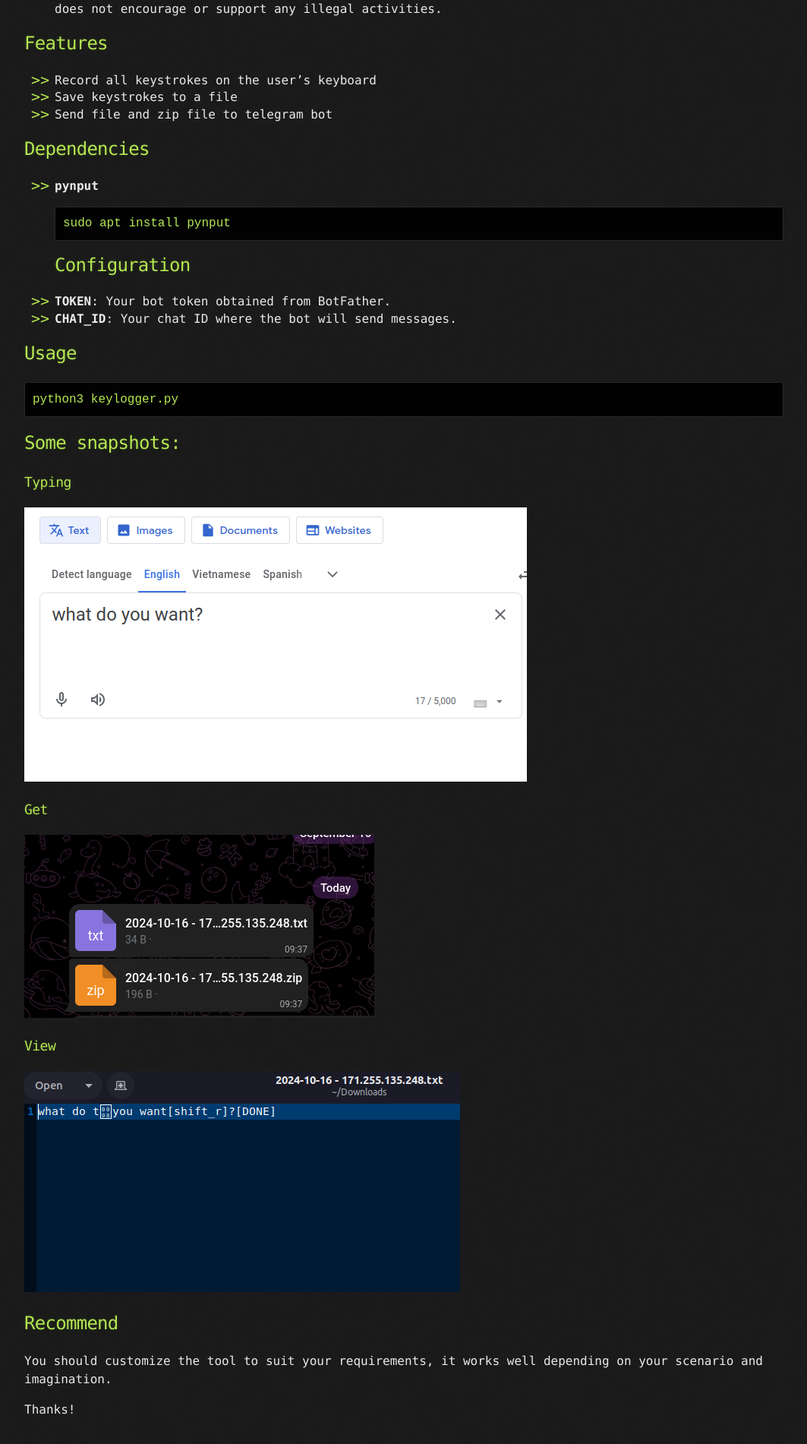
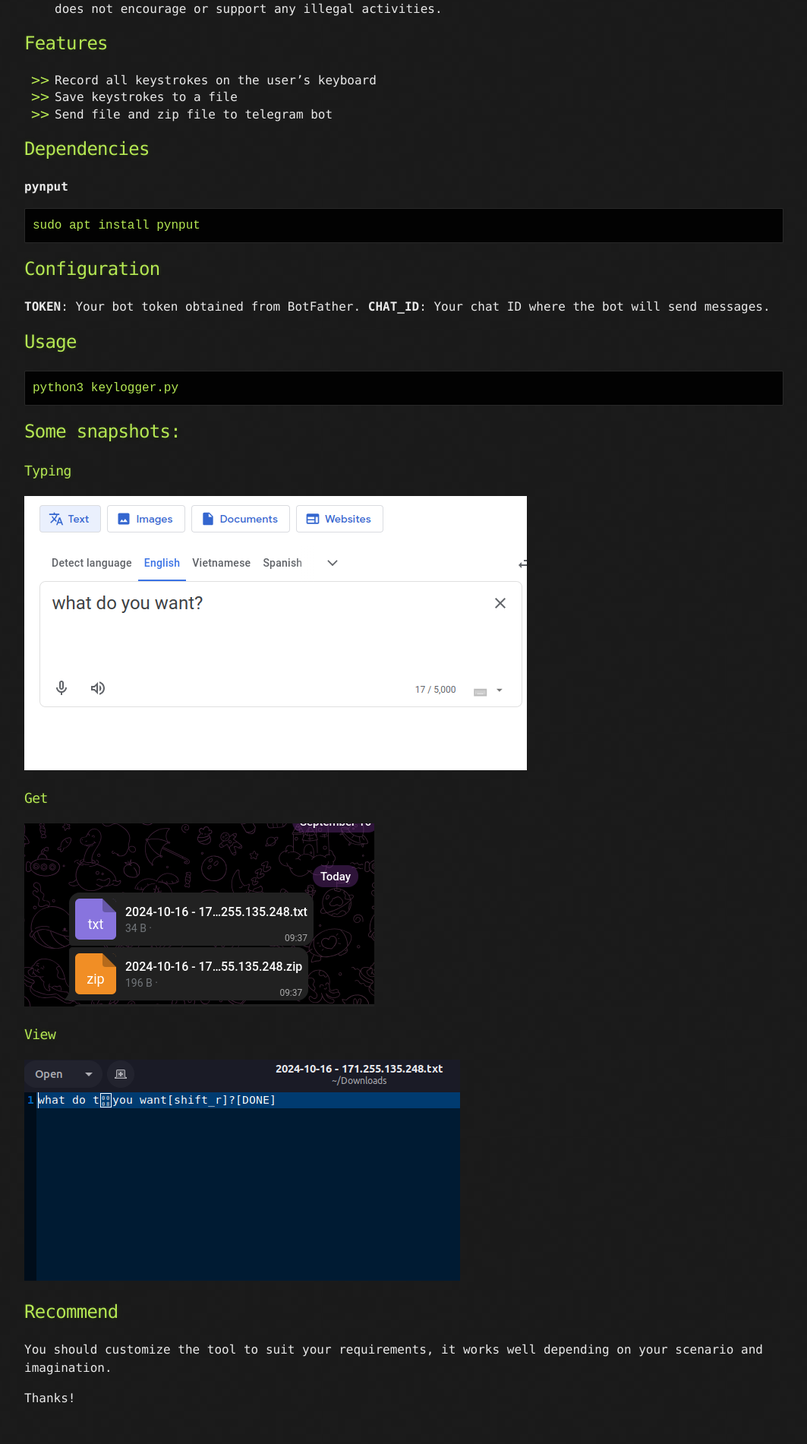
Before and after one commit to waibui/waibui.github.io, a Jekyll site: the page built from _projects/keylogger.md, in a window 1280 px wide. Shown: the part 631-2532 px from the top of the page at 76% size, without its empty margins (108-1171 px from the left). Built offline with Jekyll 4.4.1, drawn with Linux system fonts in a browser that asks for light colours.

````diff
--- a/_projects/keylogger.md
+++ b/_projects/keylogger.md
@@ -22,13 +22,15 @@ This tool gives you a basic understanding of Keyloggers and how they work.
 - Send file and zip file to telegram bot
 
 ## Dependencies
-* **pynput**
+**pynput**
 ```bash
 sudo apt install pynput
 ```
+
 ## Configuration
-* **TOKEN**: Your bot token obtained from BotFather.
-* **CHAT_ID**: Your chat ID where the bot will send messages.
+**TOKEN**: Your bot token obtained from BotFather.
+**CHAT_ID**: Your chat ID where the bot will send messages.
+
 
 ## Usage
 ```bash
````
